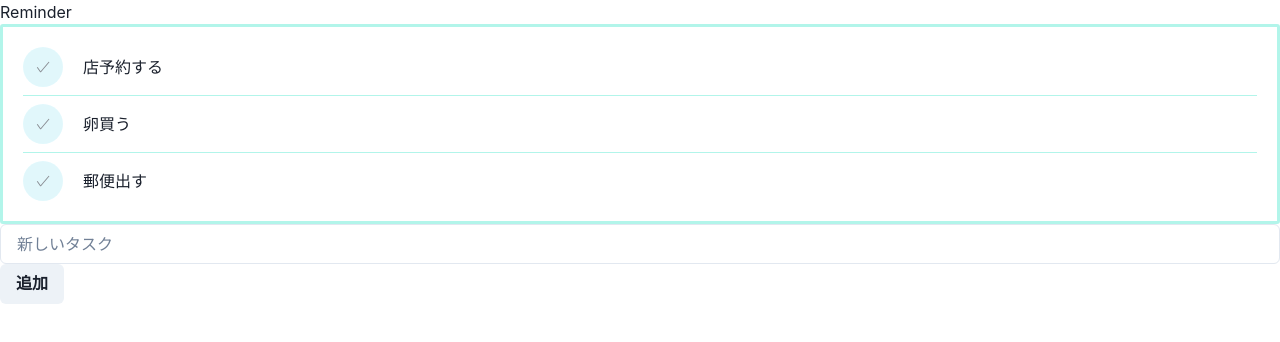
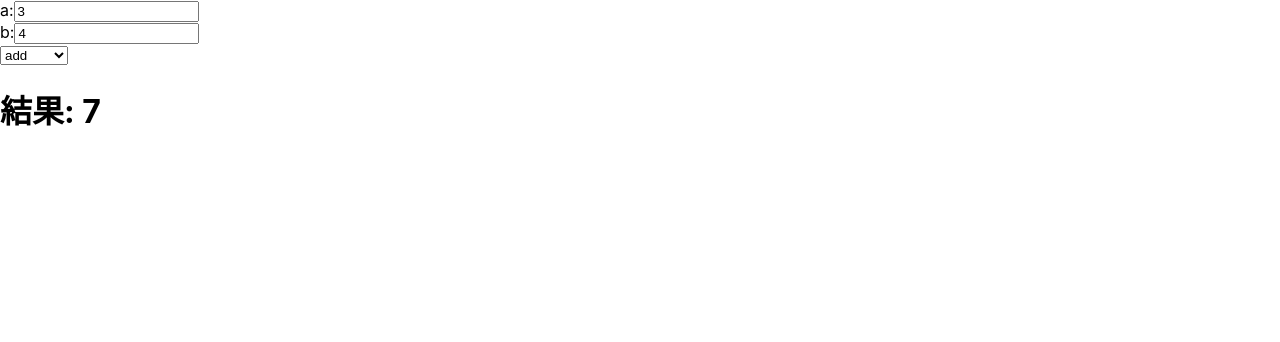
Before and after one commit to ocean6954/Udemy_React-v18-_guide, a React (Create React App) app: page / in a window 1280 px wide. Shown: the top 342 px of the page. Built offline with nearby package versions, Linux system fonts and the light colour scheme.

Commit message:
[add]レッスン122まで

```diff
--- a/src/App.js
+++ b/src/App.js
@@ -1,5 +1,5 @@
 // import "./App.css";
-import Lesson from "./components/Lesson74";
+import Lesson from "./components/Lesson122/lesson122";
 function App() {
   return (
     <div className="App">
--- /dev/null
+++ b/src/components/Lesson122/input.js
@@ -0,0 +1,27 @@
+import { useValueDispatch, useValue } from "../context/context";
+
+const Input = ({ name }) => {
+  const dispatch = useValueDispatch();
+  const state = useValue();
+  console.log(`input:${name}です`);
+  return (
+    <>
+      <div>
+        {name}:
+        <input
+          type="number"
+          name={name}
+          value={state[name]}
+          onChange={(e) =>
+            dispatch({
+              type: "change",
+              payload: { name: name, value: e.target.value },
+            })
+          }
+        ></input>
+      </div>
+    </>
+  );
+};
+
+export default Input;
--- /dev/null
+++ b/src/components/Lesson122/lesson122.js
@@ -0,0 +1,20 @@
+import Input from "./input";
+import Select from "./select";
+import Result from "./result";
+import { ValueProvider, useValue } from "../context/context";
+
+const Lesson122 = () => {
+  const state = useValue();
+  return (
+    <>
+      {console.log("lesson122です")}
+      <ValueProvider value={state}>
+        <Input name={"a"} />
+        <Input name={"b"} />
+        <Select />
+        <Result />
+      </ValueProvider>
+    </>
+  );
+};
+export default Lesson122;
--- /dev/null
+++ b/src/components/Lesson122/result.js
@@ -0,0 +1,13 @@
+import { useValue } from "../context/context";
+const Result = () => {
+  const result = useValue();
+  console.log("result");
+
+  return (
+    <>
+      <h1>結果: {result.result}</h1>
+    </>
+  );
+};
+
+export default Result;
--- /dev/null
+++ b/src/components/Lesson122/select.js
@@ -0,0 +1,26 @@
+import { useValueDispatch } from "../context/context";
+
+const Select = () => {
+  const CALC_OPTIONS = ["add", "minus", "divide", "multiply"];
+  const dispatch = useValueDispatch();
+  console.log("selectです");
+  return (
+    <>
+      <select
+        onChange={(e) => {
+          dispatch({ type: e.target.value });
+        }}
+      >
+        {CALC_OPTIONS.map((option) => {
+          return (
+            <option value={option} key={option}>
+              {option}
+            </option>
+          );
+        })}
+      </select>
+    </>
+  );
+};
+
+export default Select;
--- /dev/null
+++ b/src/components/context/context.js
@@ -0,0 +1,54 @@
+import { createContext, useContext, useReducer } from "react";
+
+export const ValueContext = createContext();
+export const ValueDispatchContext = createContext();
+// export const CalcContext = createContext();
+
+const reducer = (state, { type, payload }) => {
+  switch (type) {
+    case "change":
+      return { ...state, [payload.name]: payload.value };
+    case "add":
+      return { ...state, result: state.a + state.b };
+    case "minus":
+      return { ...state, result: state.a - state.b };
+    case "divide":
+      return { ...state, result: state.a / state.b };
+    case "multiply":
+      return { ...state, result: state.a * state.b };
+    default:
+      throw new Error("不明なタイプです");
+  }
+};
+
+const initState = {
+  a: 3,
+  b: 4,
+  result: 7,
+};
+
+export const ValueProvider = ({ children }) => {
+  const [state, dispatch] = useReducer(reducer, initState);
+
+  return (
+    <ValueContext.Provider value={state}>
+      <ValueDispatchContext.Provider value={dispatch}>
+        {/* <CalcContext.Provider value={CALC_OPTIONS}> */}
+        {children}
+        {/* </CalcContext.Provider> */}
+      </ValueDispatchContext.Provider>
+    </ValueContext.Provider>
+  );
+};
+
+export const useValue = () => {
+  return useContext(ValueContext);
+};
+
+export const useValueDispatch = () => {
+  return useContext(ValueDispatchContext);
+};
+
+// export const useCalcContext = () => {
+//   return useContext(CalcContext);
+// };
--- a/src/components/Lesson74.js
+++ b/src/components/lesson74/Lesson74.js
@@ -1,4 +1,4 @@
-import Todo from "./lesson74/Todo";
+import Todo from "./Todo";
 import { ChakraBaseProvider, ChakraProvider } from "@chakra-ui/react";
 
 const Lesson74 = () => {
```
Also changed, not shown: src/components/lesson116.js (added, +79 -0 lines), src/components/lesson88.js (added, +60 -0 lines).
